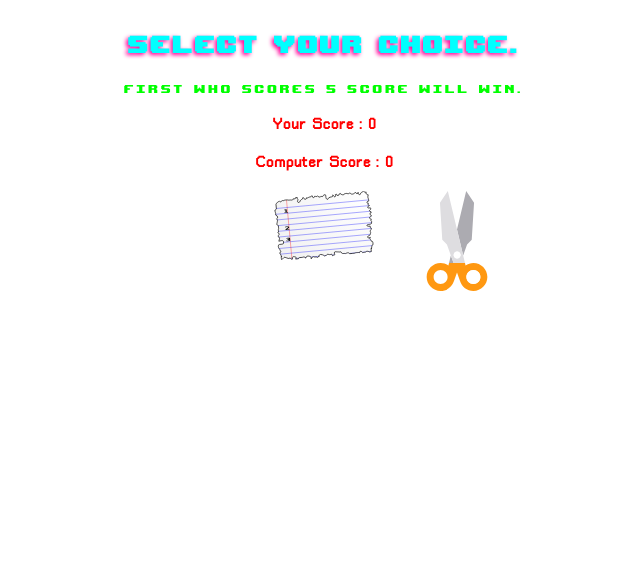
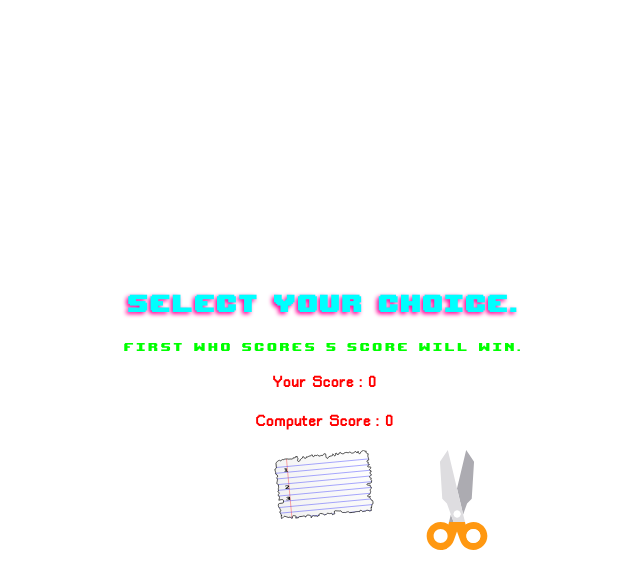
Before and after one commit to RohithAchar/odin-rock-paper-scissors, a plain HTML site: page index.html in a window 1280 px wide. Shown: the whole page, without its empty margins (316-956 px from the left). Drawn offline with Linux system fonts and the light colour scheme.

Commit message:
both vertically and horizontally centered

```diff
--- a/index.html
+++ b/index.html
@@ -7,6 +7,7 @@
     <link rel="stylesheet" href="styles.css">
 </head>
 <body>
+    <div class="container">
         <div class="main-container">
             <h1 id="title">Select your choice.</h1>
             <p id="winner">First who scores 5 score will win.</p>
@@ -20,5 +21,6 @@
 
             <script src="script.js"></script>
         </div>
+    </div>
 </body>
 </html>
--- a/styles.css
+++ b/styles.css
@@ -8,11 +8,13 @@
     src: url('fonts/rainyhearts.ttf') format('truetype'); /* Adjust the path and format as needed */
     /* You can include additional src lines for different font formats (e.g., woff, woff2) */
 }
-body{
+.container{
     display: flex;
-    flex-direction: column;
+    justify-content: center;
     align-items: center;
+    height: 100vh;
 }
+
 .main-container{
     text-align: center;
     width: 400px;
```
Lines whose indentation alone changed are shown as unchanged.
